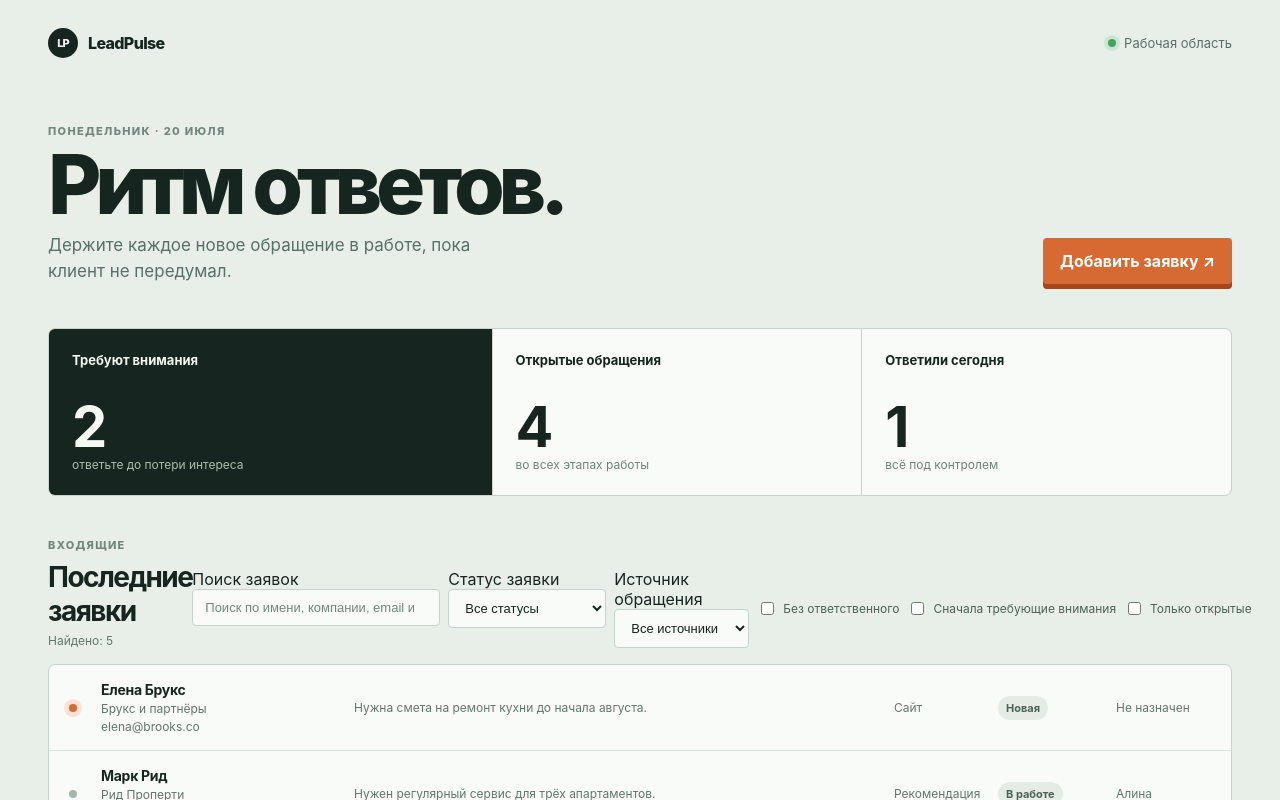
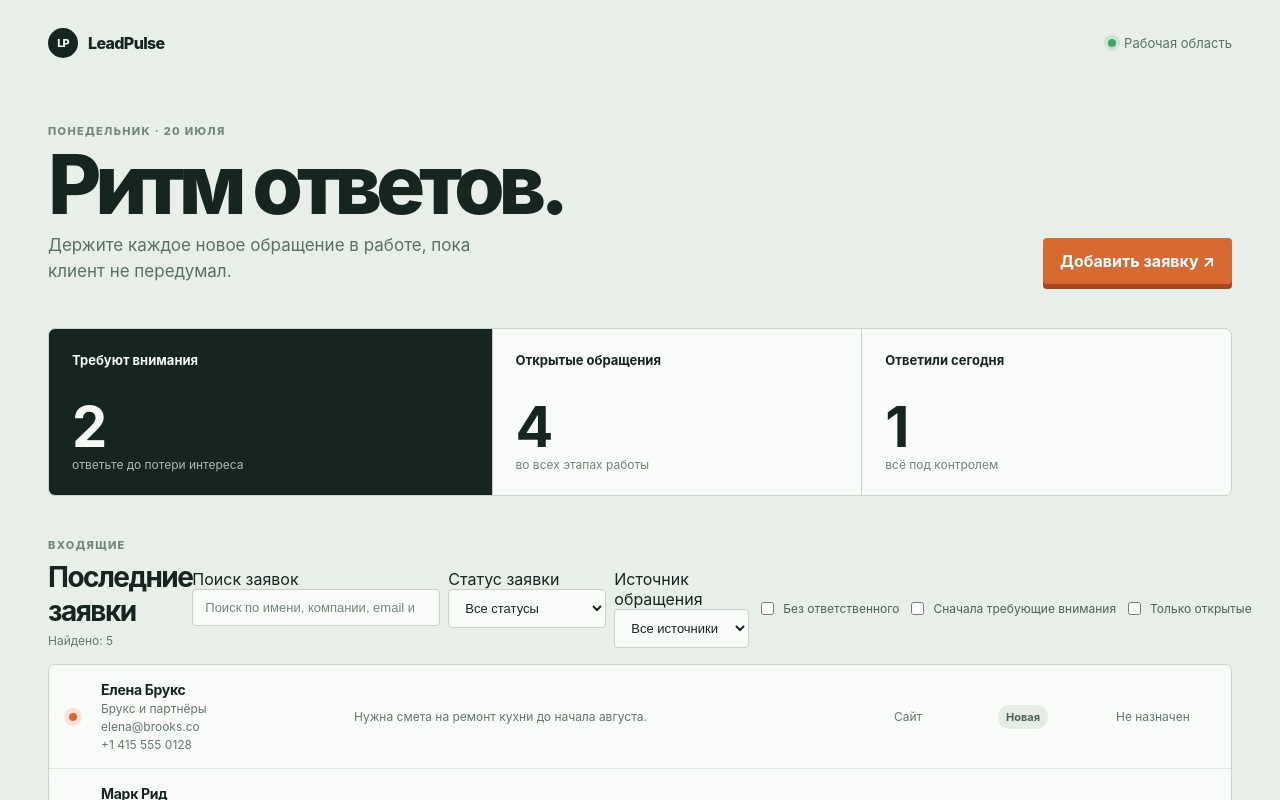
Before and after one commit to Dediinside/leadpulse, a React (Vite) app: page / in a window 1280 px wide. Shown: the top 800 px of the page. Built offline with nearby package versions, Linux system fonts and the light colour scheme.

Commit message:
feat: показать телефон заявки

```diff
--- a/src/App.tsx
+++ b/src/App.tsx
@@ -146,6 +146,7 @@ export default function App() {
                   <strong>{lead.customer}</strong>
                   <span>{lead.company}</span>
                   <span>{lead.email}</span>
+                  <span>{lead.phone}</span>
                 </div>
                 <p className="lead-message">{lead.message}</p>
                 <span className="source">{sourceLabel[lead.source]}</span>
```
Also changed, not shown: 1 other file (tests, documents, lock files or other folders).
